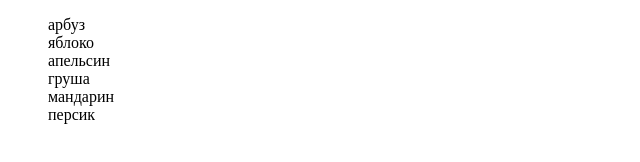
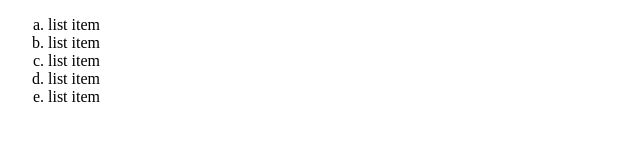
Before and after one commit to ArhipovaDaria2212/2, a plain HTML site: page index1.html in a window 1280 px wide. Shown: the whole page, without its empty margins (0-640 px from the left). Drawn offline with Linux system fonts and the light colour scheme.

Commit message:
Задача 60.1

```diff
--- a/index1.css
+++ b/index1.css
@@ -1,3 +1,3 @@
-ul {
-    list-style-type: none;
+ol {
+    list-style-type: lower-alpha;
 }
--- a/index1.html
+++ b/index1.html
@@ -6,13 +6,12 @@
     <title>Document</title>
 </head>
 <body>
-    <ul>
-        <li>арбуз</li>
-        <li>яблоко</li>
-        <li>апельсин</li>
-        <li>груша</li>
-        <li>мандарин</li>
-        <li>персик</li>
-    </ul>
+    <ol>
+        <li>list item</li>
+        <li>list item</li>
+        <li>list item</li>
+        <li>list item</li>
+        <li>list item</li>
+    </ol>
 </body>
 </html>
```
